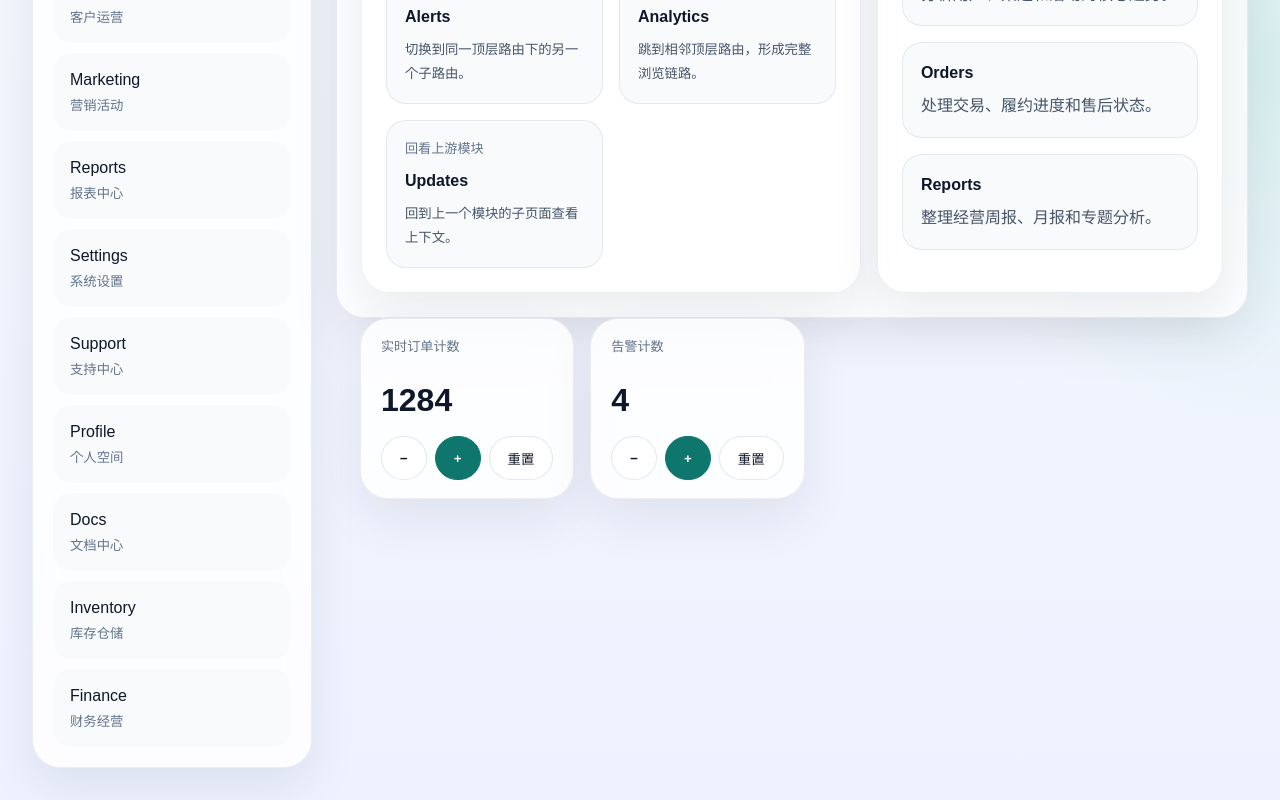
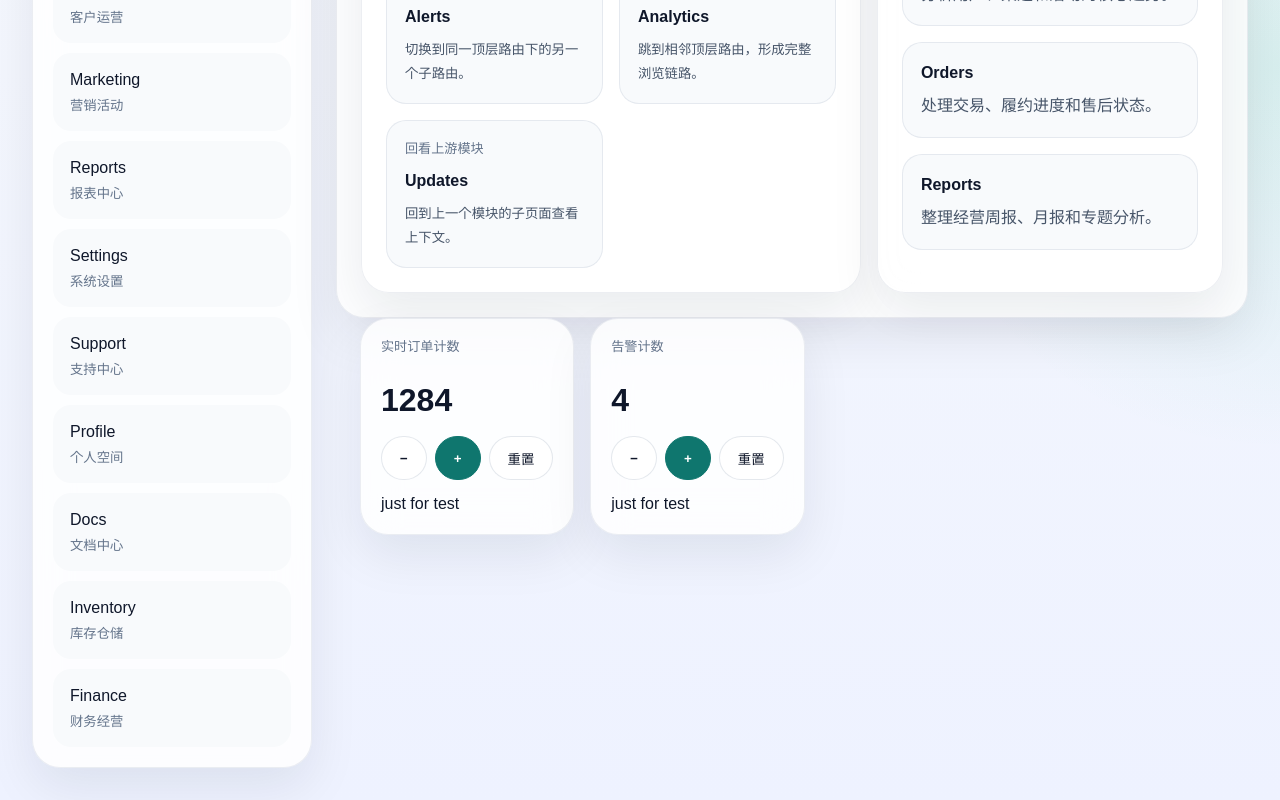
Before and after one commit to duwenbin0316/react-projects-4-route-analyze, a React (Vite) app in the folder react-router5-demo/: page /dashboard/overview in a window 1280 px wide. Shown: the part 666-1466 px from the top of the page. Built offline with nearby package versions, Linux system fonts and the light colour scheme.

Commit message:
test human modified code

```diff
--- a/react-router5-demo/src/components/CounterCard.jsx
+++ b/react-router5-demo/src/components/CounterCard.jsx
@@ -12,6 +12,11 @@ function CounterCard({ title = '计数器示例', initial = 0 }) {
         <button className="solid-button" onClick={() => setCount((c) => c + 1)}>+</button>
         <button className="ghost-button" onClick={() => setCount(initial)}>重置</button>
       </div>
+      <div>
+        <div>
+          just for test
+        </div>
+      </div>
     </article>
   )
 }
```
